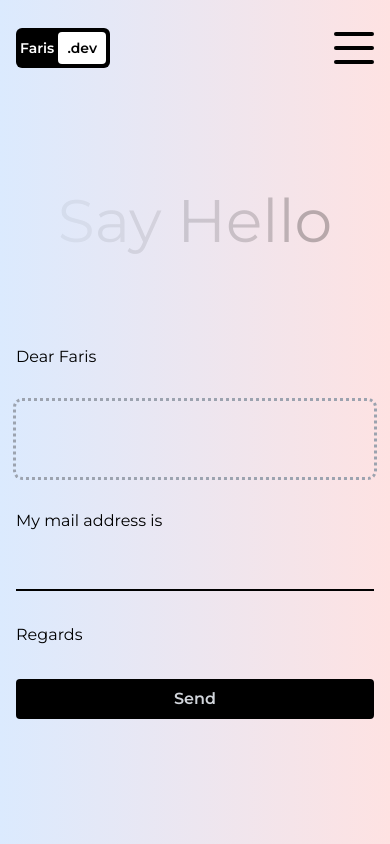
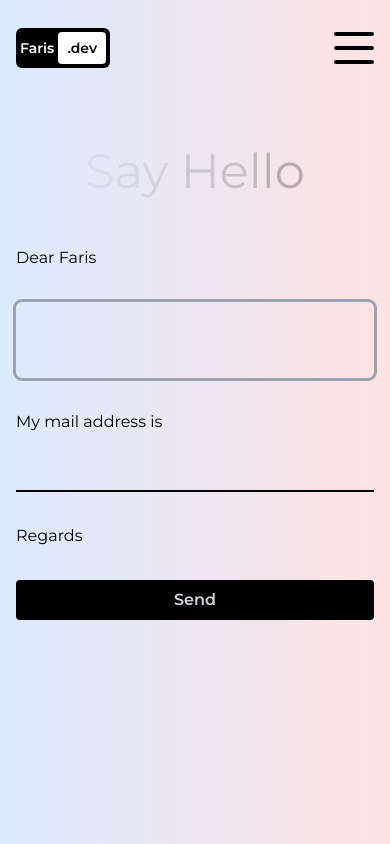
Before and after one commit to Faristp7/faris-portfolio, a Next.js app: page /contact in a window 390 px wide. Built offline with nearby package versions, Linux system fonts and the light colour scheme.

Commit message:
zIndex bug fixed✅

```diff
--- a/src/app/contact/page.tsx
+++ b/src/app/contact/page.tsx
@@ -58,7 +58,7 @@ export default function Contact() {
       transition={{ duration: 1 }}
     >
       <div className="h-full flex flex-col lg:flex-row px-4 sm:px-8 md:px-12 lg:px-20 xl:px-48">
-        <div className="h-1/3 sm:h-1/2 lg:h-full lg:w-1/2 flex items-center justify-center text-center text-6xl">
+        <div className="h-1/5 md:h-1/3 lg:h-full lg:w-1/2 flex items-center justify-center text-center text-5xl sm:text-6xl">
           <motion.div>
             {text.split("").map((letter, index) => (
               <motion.span
@@ -87,7 +87,7 @@ export default function Contact() {
             name="user_message"
             required
             spellCheck
-            className="bg-transparent outline-dotted rounded-md outline-gray-400 resize-none p-2 z-10"
+            className="bg-transparent outline rounded-md outline-gray-400 resize-none p-2 z-10"
           />
           <span>My mail address is</span>
           <input
--- a/src/components/TransitionProvider.tsx
+++ b/src/components/TransitionProvider.tsx
@@ -4,9 +4,21 @@ import { motion } from "framer-motion";
 import { AnimatePresence } from "framer-motion";
 import Navbar from "./Navbar";
 import { usePathname } from "next/navigation";
+import { useEffect, useState } from "react";
 
 export default function TransitionProvider({ children }: any) {
+  const [isVisible, setIsVisible] = useState<boolean>(true);
   const pathName = usePathname();
+
+  useEffect(() => {
+    setIsVisible(true)
+    const timer = setTimeout(() => {
+      setIsVisible(false);
+    }, 1000);
+
+    return () => clearTimeout(timer);
+  }, [pathName]);
+
   return (
     <AnimatePresence mode="wait">
       <div
@@ -19,6 +31,7 @@ export default function TransitionProvider({ children }: any) {
           exit={{ height: "140vh" }}
           transition={{ duration: 0.5, ease: "easeOut" }}
         />
+        {isVisible && (
           <motion.div
             className="fixed m-auto top-0 bottom-0 left-0 right-0 text-white text-8xl cursor-default z-50 w-fit h-fit"
             initial={{ opacity: 1 }}
@@ -28,6 +41,7 @@ export default function TransitionProvider({ children }: any) {
           >
             {pathName.substring(1)}
           </motion.div>
+        )}
         <motion.div
           className="h-screen w-screen fixed bg-black rounded-t-[100px] bottom-0 z-40"
           initial={{ height: "140vh" }}
```
Lines whose indentation alone changed are shown as unchanged.
